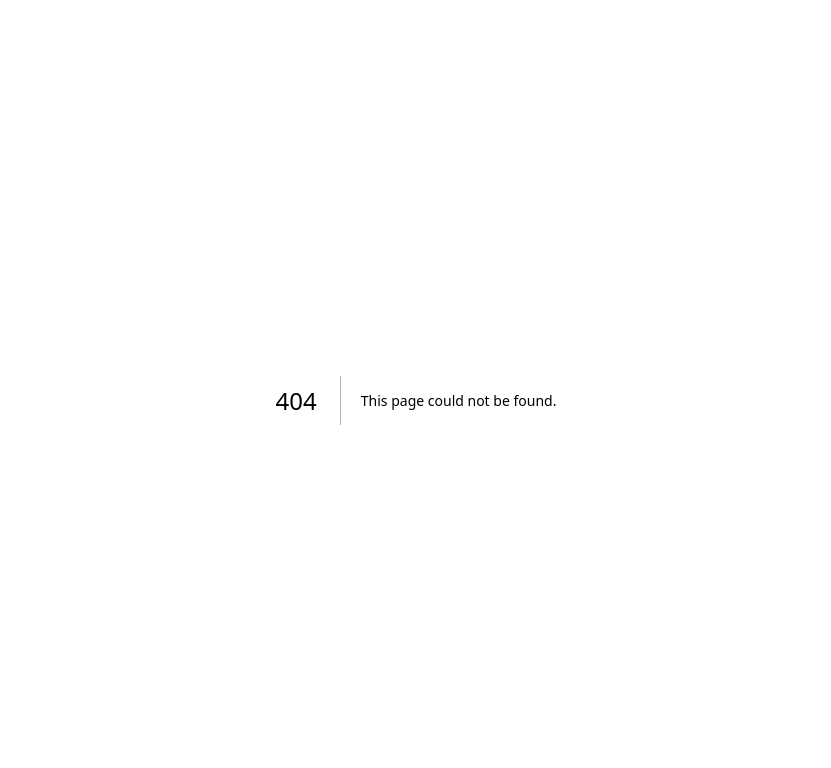
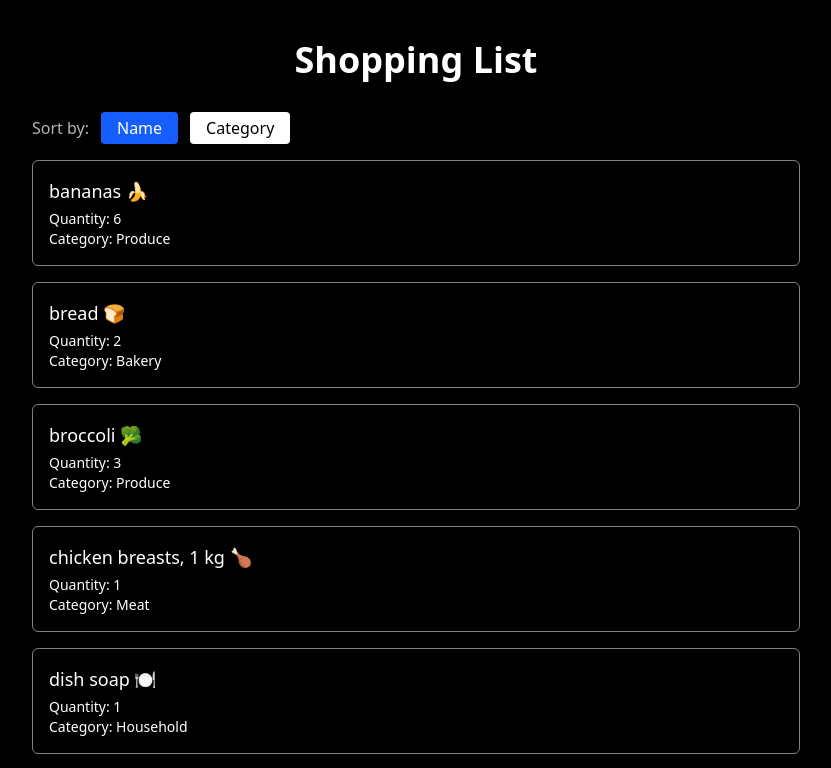
Before and after one commit to Paras10M/cprg306-assignments, a Next.js app: page /week-6 in a window 1280 px wide. Before the commit this address had no page. Shown: the top 768 px of the page, without its empty margins (224-1055 px from the left). Built offline with nearby package versions, Linux system fonts and the light colour scheme.

Commit message:
Week 6 Shopping List completed

```diff
--- a/app/page.tsx
+++ b/app/page.tsx
@@ -26,15 +26,20 @@ export default function HomePage() {
           </Link>
         </p>
 
-        {/* ✅ Week 5 link added */}
         <p>
           <Link href="/week-5" className="underline hover:text-gray-300">
             Go to Week 5 Assignment
           </Link>
         </p>
 
+        {/* ✅ Week 6 link added */}
+        <p>
+          <Link href="/week-6" className="underline hover:text-gray-300">
+            Go to Week 6 Assignment
+          </Link>
+        </p>
+
         {/* Optional future weeks */}
-        <p className="text-gray-500">Go to Week 6 →</p>
         <p className="text-gray-500">Go to Week 7 →</p>
         <p className="text-gray-500">Go to Week 8 →</p>
       </nav>
--- a/app/week-5/NewItem.js
+++ b/app/week-5/NewItem.js
@@ -10,7 +10,7 @@ export default function NewItem() {
   function handleSubmit(event) {
     event.preventDefault();
 
-    const item = { name, quantity, category };
+    const item = { name: name.trim(), quantity, category };
     console.log(item);
 
     alert(`Added: ${item.name}, quantity: ${item.quantity}, category: ${item.category}`);
@@ -53,24 +53,12 @@ export default function NewItem() {
             value={quantity}
             onChange={(e) => {
               const raw = e.target.value;
-
-              // If user clears the input, keep it valid
-              if (raw === "") {
-                setQuantity(1);
-                return;
-              }
+              if (raw === "") return; // allow user to clear while typing
 
               const value = Number(raw);
+              if (Number.isNaN(value)) return;
 
-              if (Number.isNaN(value)) {
-                setQuantity(1);
-              } else if (value < 1) {
-                setQuantity(1);
-              } else if (value > 99) {
-                setQuantity(99);
-              } else {
-                setQuantity(value);
-              }
+              setQuantity(Math.min(99, Math.max(1, value)));
             }}
             className="w-full p-2 rounded-md text-black"
           />
@@ -84,15 +72,15 @@ export default function NewItem() {
             id="category"
             value={category}
             onChange={(e) => setCategory(e.target.value)}
-            className="w-full p-2 rounded-md text-white"
+            className="w-full p-2 rounded-md bg-zinc-800 text-white"
           >
             <option value="produce">Produce</option>
             <option value="dairy">Dairy</option>
             <option value="bakery">Bakery</option>
             <option value="meat">Meat</option>
-            <option value="frozen foods">Frozen Foods</option>
-            <option value="canned goods">Canned Goods</option>
-            <option value="dry goods">Dry Goods</option>
+            <option value="frozen">Frozen</option>
+            <option value="canned">Canned</option>
+            <option value="dry">Dry</option>
             <option value="beverages">Beverages</option>
             <option value="snacks">Snacks</option>
             <option value="household">Household</option>
@@ -102,7 +90,7 @@ export default function NewItem() {
 
         <button
           type="submit"
-          className="h-[42px] px-4 rounded-md bg-blue-600 hover:bg-blue-500 active:bg-blue-700 text-white font-bold"
+          className="h-10.5 px-4 rounded-md bg-blue-600 hover:bg-blue-500 active:bg-blue-700 text-white font-bold"
           aria-label="Add item"
           title="Add item"
         >
--- /dev/null
+++ b/app/week-6/Item.js
@@ -0,0 +1,16 @@
+export default function Item({ name, quantity, category }) {
+    return (
+      <li className="border border-white/50 rounded-md p-4 mb-4 max-w-3xl">
+        <p className="text-lg">
+          {name}
+        </p>
+        <p className="text-sm mt-1">Quantity: {quantity}</p>
+        <p className="text-sm">Category: {capitalize(category)}</p>
+      </li>
+    );
+  }
+
+  function capitalize(text) {
+    if (!text) return "";
+    return text.charAt(0).toUpperCase() + text.slice(1);
+  }
--- /dev/null
+++ b/app/week-6/ItemList.js
@@ -0,0 +1,50 @@
+"use client";
+
+import { useState } from "react";
+import Item from "./Item";
+
+export default function ItemList({ items }) {
+  const [sortBy, setSortBy] = useState("name");
+
+  const sortedItems = [...items].sort((a, b) => {
+    const aVal = (a[sortBy] ?? "").toString().toLowerCase();
+    const bVal = (b[sortBy] ?? "").toString().toLowerCase();
+    return aVal.localeCompare(bVal);
+  });
+
+  const activeBtn = "bg-blue-600 text-white";
+  const inactiveBtn = "bg-white text-black";
+
+  return (
+    <div>
+      <div className="flex items-center gap-3 mb-4">
+        <span className="text-white/70">Sort by:</span>
+
+        <button
+          className={`px-4 py-1 rounded ${sortBy === "name" ? activeBtn : inactiveBtn}`}
+          onClick={() => setSortBy("name")}
+        >
+          Name
+        </button>
+
+        <button
+          className={`px-4 py-1 rounded ${sortBy === "category" ? activeBtn : inactiveBtn}`}
+          onClick={() => setSortBy("category")}
+        >
+          Category
+        </button>
+      </div>
+
+      <ul>
+        {sortedItems.map((item) => (
+          <Item
+            key={item.id}
+            name={item.name}
+            quantity={item.quantity}
+            category={item.category}
+          />
+        ))}
+      </ul>
+    </div>
+  );
+}
--- /dev/null
+++ b/app/week-6/NewItem.js
@@ -0,0 +1,78 @@
+"use client";
+
+import { useState } from "react";
+
+export default function NewItem({ onAddItem }) {
+  const [name, setName] = useState("");
+  const [quantity, setQuantity] = useState(1);
+  const [category, setCategory] = useState("produce");
+
+  function handleSubmit(event) {
+    event.preventDefault();
+
+    const item = {
+      id:
+        typeof crypto !== "undefined" && crypto.randomUUID
+          ? crypto.randomUUID()
+          : Math.random().toString(36).substring(2, 9),
+      name: name.trim(),
+      quantity,
+      category,
+    };
+
+    onAddItem(item);
+
+    setName("");
+    setQuantity(1);
+    setCategory("produce");
+  }
+
+  return (
+    <form onSubmit={handleSubmit} className="p-4 bg-slate-800 max-w-sm">
+      <input
+        className="w-full p-2 mb-2 text-black"
+        type="text"
+        placeholder="Item name"
+        value={name}
+        onChange={(e) => setName(e.target.value)}
+        required
+      />
+
+      <div className="flex gap-2 mb-2">
+        <input
+          className="w-20 p-2 text-black"
+          type="number"
+          min="1"
+          max="99"
+          value={quantity}
+          onChange={(e) => setQuantity(Number(e.target.value))}
+        />
+
+        <select
+          className="flex-1 p-2 text-black"
+          value={category}
+          onChange={(e) => setCategory(e.target.value)}
+        >
+          <option value="produce">produce</option>
+          <option value="dairy">dairy</option>
+          <option value="bakery">bakery</option>
+          <option value="meat">meat</option>
+          <option value="frozen">frozen</option>
+          <option value="canned">canned</option>
+          <option value="dry">dry</option>
+          <option value="beverages">beverages</option>
+          <option value="snacks">snacks</option>
+          <option value="household">household</option>
+          <option value="other">other</option>
+        </select>
+      </div>
+
+      <button
+        className="w-full p-2 bg-blue-600 hover:bg-blue-500"
+        type="submit"
+      >
+        Add Item
+      </button>
+    </form>
+  );
+}
--- /dev/null
+++ b/app/week-6/items.json
@@ -0,0 +1,74 @@
+[
+    {
+      "id": "1h2GJKH12gkHG31h1H",
+      "name": "milk, 4 L 🥛",
+      "quantity": 1,
+      "category": "dairy"
+    },
+    {
+      "id": "2KJH3k2j3H1k2J3K1H",
+      "name": "bread 🍞",
+      "quantity": 2,
+      "category": "bakery"
+    },
+    {
+      "id": "3h2KJH3k2j3H1k2J3",
+      "name": "eggs, dozen 🥚",
+      "quantity": 2,
+      "category": "dairy"
+    },
+    {
+      "id": "4k2J3K1H2GJKH12gk",
+      "name": "bananas 🍌",
+      "quantity": 6,
+      "category": "produce"
+    },
+    {
+      "id": "5H1h1H2KJH3k2j3H",
+      "name": "broccoli 🥦",
+      "quantity": 3,
+      "category": "produce"
+    },
+    {
+      "id": "6H1k2J3K1H2GJKH1",
+      "name": "chicken breasts, 1 kg 🍗",
+      "quantity": 1,
+      "category": "meat"
+    },
+    {
+      "id": "7gkHG31h1H2KJH3k",
+      "name": "pasta sauce 🍝",
+      "quantity": 3,
+      "category": "canned goods"
+    },
+    {
+      "id": "8j3H1k2J3K1H2GJK",
+      "name": "spaghetti, 454 g 🍝",
+      "quantity": 2,
+      "category": "dry goods"
+    },
+    {
+      "id": "9H12gkHG31h1H2KJ",
+      "name": "toilet paper, 12 pack 🧻",
+      "quantity": 1,
+      "category": "household"
+    },
+    {
+      "id": "10H3k2j3H1k2J3K1",
+      "name": "paper towels, 6 pack",
+      "quantity": 1,
+      "category": "household"
+    },
+    {
+      "id": "11k2J3K1H2GJKH12",
+      "name": "dish soap 🍽️",
+      "quantity": 1,
+      "category": "household"
+    },
+    {
+      "id": "12GJKH12gkHG31h1",
+      "name": "hand soap 🧼",
+      "quantity": 4,
+      "category": "household"
+    }
+  ]
--- /dev/null
+++ b/app/week-6/page.js
@@ -0,0 +1,29 @@
+"use client";
+
+import { useState } from "react";
+import ItemList from "./ItemList";
+import NewItem from "./NewItem";
+import itemsData from "./items.json";
+
+export default function Page() {
+  const [items, setItems] = useState(itemsData);
+
+  function handleAddItem(newItem) {
+    setItems([...items, newItem]);
+  }
+
+  return (
+    <main className="min-h-screen bg-black text-white flex flex-col items-center py-10">
+      <h1 className="text-4xl font-bold mb-8 text-center">
+        Shopping List
+      </h1>
+
+      {/* Keep this if professor requires form */}
+      {/* <NewItem onAddItem={handleAddItem} /> */}
+
+      <div className="w-full max-w-3xl">
+        <ItemList items={items} />
+      </div>
+    </main>
+  );
+}
```
